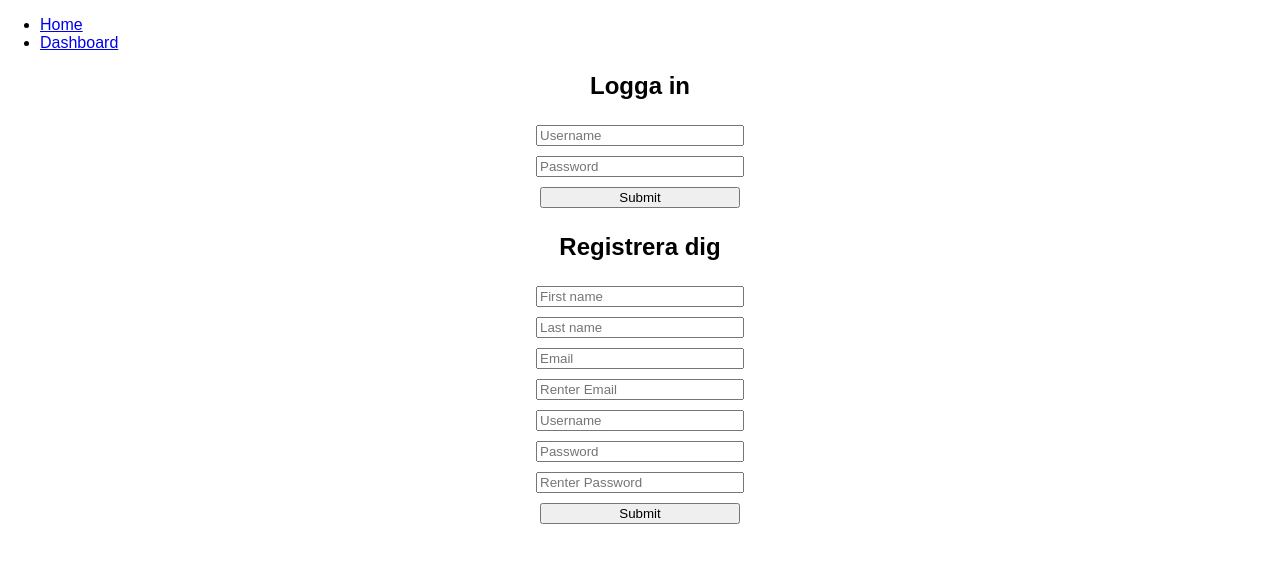
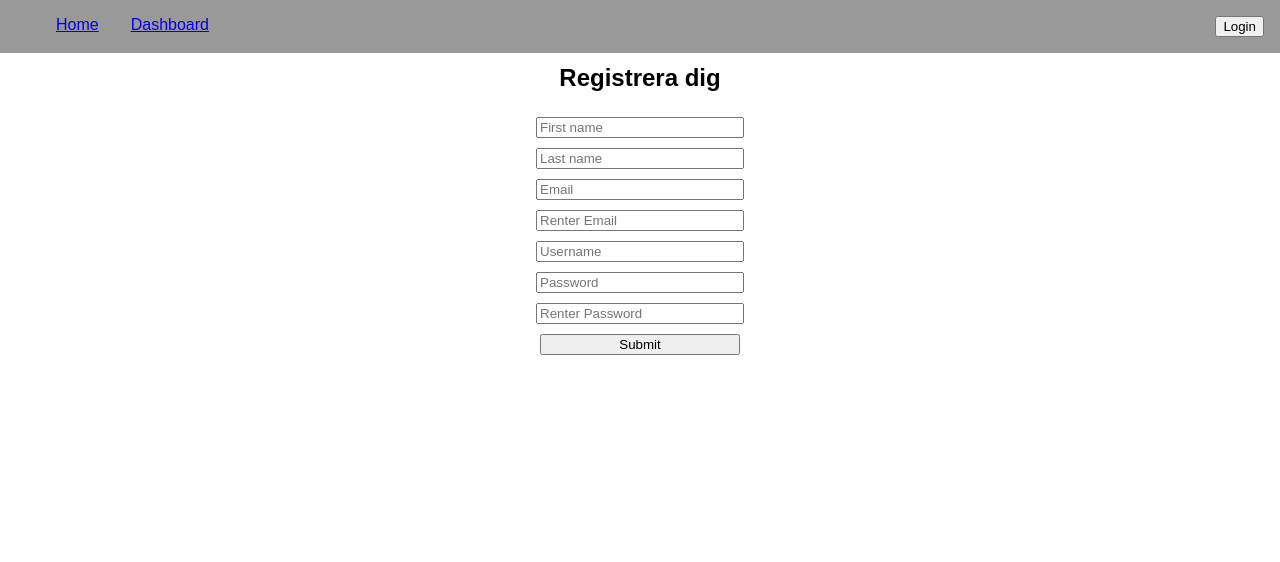
Before and after one commit to Oscmage/tournament-page, a React (Create React App) app in the folder frontend/: page / in a window 1280 px wide. Shown: the top 562 px of the page. Built offline with nearby package versions, Linux system fonts and the light colour scheme.

Commit message:
Add menu header.

```diff
--- a/frontend/src/App.tsx
+++ b/frontend/src/App.tsx
@@ -5,14 +5,14 @@ import FirstPage from "./presentationComponents/FirstPage";
 import { BrowserRouter as Router, Route, Switch } from "react-router-dom";
 import Dashboard from "./presentationComponents/Dashboard";
 import PrivateRoute from "./presentationComponents/PrivateRoute";
-import Menu from "./presentationComponents/Menu";
+import { MenuContainer } from "./containerComponents/Menu";
 
 class App extends React.Component {
   public render() {
     return (
       <Router>
         <div>
-          <Menu />
+          <MenuContainer />
           <Switch>
             <Route exact path="/" component={FirstPage} />
             <PrivateRoute path="/dashboard" component={Dashboard} />
--- /dev/null
+++ b/frontend/src/containerComponents/Menu.tsx
@@ -0,0 +1,10 @@
+import { connect } from "react-redux";
+import Menu from "./../presentationComponents/Menu";
+
+const mapStateToProps = (state: any) => {
+  return {
+    loggedIn: state.authentication.loggedIn
+  };
+};
+
+export const MenuContainer = connect(mapStateToProps)(Menu);
--- /dev/null
+++ b/frontend/src/css/Home.css
@@ -0,0 +1,3 @@
+.FirstPage {
+  padding: 4rem 2rem 2rem 2rem;
+}
--- a/frontend/src/css/Login.css
+++ b/frontend/src/css/Login.css
@@ -2,3 +2,7 @@
   display: flex;
   justify-content: center;
 }
+
+.Login {
+  background-color: rgba(0, 0, 0, 0.4);
+}
--- a/frontend/src/css/Main.css
+++ b/frontend/src/css/Main.css
@@ -10,6 +10,7 @@ input {
 }
 
 h2 {
+  margin-top: 0;
   text-align: center;
 }
 
--- /dev/null
+++ b/frontend/src/css/Menu.css
@@ -0,0 +1,43 @@
+.Menu {
+  display: flex;
+  position: fixed;
+  background-color: rgba(0, 0, 0, 0.4);
+  width: 100%;
+}
+
+.Links {
+  display: flex;
+  width: 100%;
+}
+
+.Menu ul {
+  display: flex;
+  list-style-type: none;
+  justify-content: space-between;
+}
+
+.Menu li {
+  padding: 0 1rem;
+}
+
+.LoginButtonContainer {
+  display: flex;
+  justify-content: center;
+  align-items: center;
+  padding: 1rem;
+}
+
+.LoginContainer  {
+  display: flex;
+  flex-direction: column;
+}
+
+.Login {
+  position: fixed;
+  right: 0;
+}
+
+.Logout {
+  position: fixed;
+  right: 0;
+}
--- a/frontend/src/presentationComponents/FirstPage.tsx
+++ b/frontend/src/presentationComponents/FirstPage.tsx
@@ -1,12 +1,11 @@
 import * as React from "react";
-import { LoginContainer } from "../containerComponents/Login";
 import { RegisterContainer } from "../containerComponents/Register";
+import "../css/Home.css";
 
 class FirstPage extends React.Component {
   public render() {
     return (
       <div className="FirstPage">
-        <LoginContainer />
         <RegisterContainer />
       </div>
     );
--- a/frontend/src/presentationComponents/Menu.tsx
+++ b/frontend/src/presentationComponents/Menu.tsx
@@ -1,10 +1,40 @@
 import * as React from "react";
 import { Link } from "react-router-dom";
+import { LoginContainer } from "../containerComponents/Login";
+import "../css/Menu.css";
 
-class Menu extends React.Component {
+class Menu extends React.Component<
+  { loggedIn: boolean },
+  { display: boolean; loginRegistered: boolean; logoutRegistered: boolean }
+> {
+  public constructor(props: any) {
+    super(props);
+    this.state = {
+      display: false,
+      loginRegistered: false,
+      logoutRegistered: false
+    };
+  }
+
   public render() {
+    const login = this.state.display ? <LoginContainer /> : "";
+
+    // If this is not present the display button will have to be pressed twice to display logout.
+    if (this.props.loggedIn && !this.state.loginRegistered) {
+      this.resetDropdownState(true, false);
+    }
+
+    // If this is not present the display will have to be pressed twice after logging in and out.
+    if (!this.props.loggedIn && !this.state.logoutRegistered) {
+      this.resetDropdownState(false, true);
+    }
+
+    const loginButtonString = this.props.loggedIn
+      ? "Display login options"
+      : "Login";
     return (
       <div className="Menu">
+        <div className="Links">
           <ul>
             <li>
               <Link to="/">Home</Link>
@@ -14,7 +44,27 @@ class Menu extends React.Component {
             </li>
           </ul>
         </div>
+        <div className="LoginContainer">
+          <div className="LoginButtonContainer">
+            <button onClick={this.onLoginButton}>{loginButtonString}</button>
+          </div>
+          {login}
+        </div>
+      </div>
     );
+  }
+
+  private onLoginButton = () => {
+    this.setState({ ...this.state, display: !this.state.display });
+  };
+
+  private resetDropdownState(login: boolean, logout: boolean) {
+    this.setState({
+      ...this.state,
+      display: false,
+      loginRegistered: login,
+      logoutRegistered: logout
+    });
   }
 }
 
```
Lines whose indentation alone changed are shown as unchanged.
